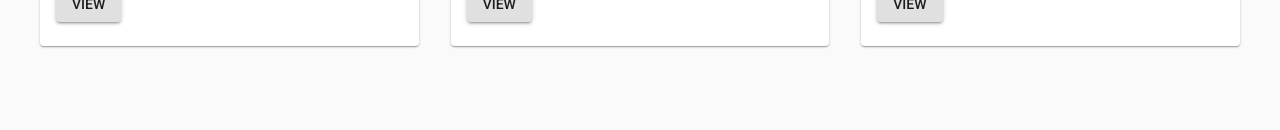
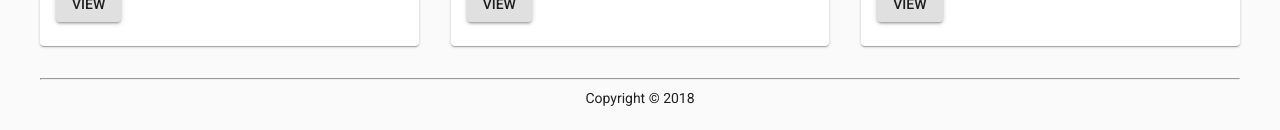
Before and after one commit to rickynugroho/qtemu_material_ui, a React (Create React App) app: page / in a window 1280 px wide. Shown: the part 1147-1277 px from the top of the page. Before the commit the page ends 1217 px from the top, so only its background shows below. Built offline with nearby package versions, Linux system fonts and the light colour scheme; no server answers.

Commit message:
Add prganism for footer

```diff
--- /dev/null
+++ b/src/components/organisms/Footer/index.js
@@ -0,0 +1,20 @@
+import React, { Component } from 'react';
+import { Typography } from '@material-ui/core';
+import Section from '../../molecules/Section';
+
+class Footer extends Component {
+  render() {
+    // const { classes } = this.props;
+
+    return (
+      <Section elevation={0}>
+        <hr />
+        <Typography align="center" paragraph="true">
+          Copyright &copy; 2018
+        </Typography>
+      </Section>
+    )
+  }
+}
+
+export default Footer;
--- a/src/pages/index.js
+++ b/src/pages/index.js
@@ -13,6 +13,7 @@ import axios from 'axios';
 // import MemberList from '../components/molecules/MemberList';
 import Members from '../components/organisms/Members';
 import PastMeetup from '../components/organisms/PastMeetup';
+import Footer from '../components/organisms/Footer';
 
 const styles = theme => ({
   root: {
@@ -184,6 +185,8 @@ class Index extends React.Component {
         <Members memberList={this.state.info.members} />
 
         <PastMeetup meetupList={this.state.meetups} />
+
+        <Footer />
       </div>
     );
   }
```
